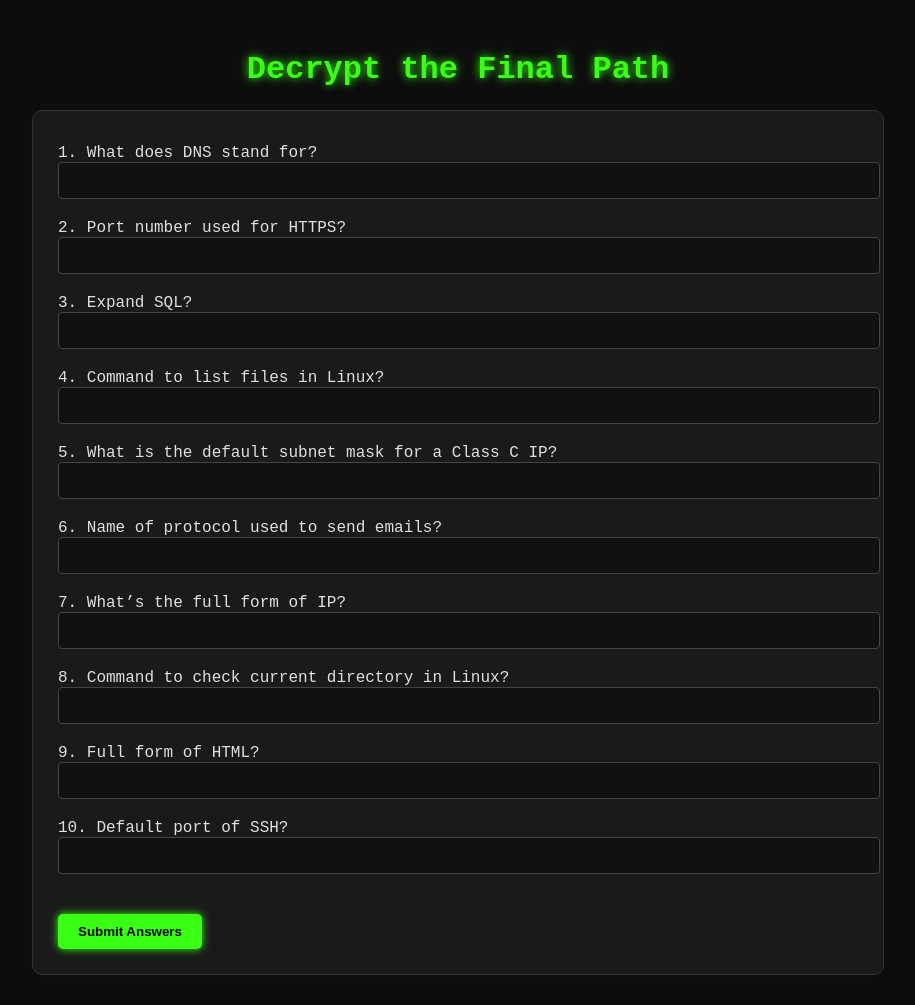
After one commit to erenYeager98/event-day-may, a Flask app: page /quiz in a window 1280 px wide. The commit adds this page. Shown: the whole page, without its empty margins (182-1097 px from the left). Run offline with Flask 3, Linux system fonts and the light colour scheme.

Commit message:
update all endpoints, add endpoints.

```diff
--- a/app.py
+++ b/app.py
@@ -4,13 +4,16 @@ import subprocess, os
 app = Flask(__name__, static_folder='static', template_folder='templates')
 app.secret_key = 'replace-with-a-secure-random-key'
 
-SECRET_CODE = "blacklotus"
-DEFAULT_CODE = """# Simple bug example: greet vs. greets
-def greet(name):
-    return f"Hello, {name}"
+SECRET_CODE = "Morse Code is Fun"
+DEFAULT_CODE = """
+encoded_str = "aHR0cDovLzU0LjE5Ny4xNi4xNjMvdGVybWluYWw="
 
-# Intentional typo below
-print(greets("World"))
+# Decode it
+decoded_bytes = base64.b64decode(encoded_str)
+decoded_str = decoded_bytes.decode('utf-8')
+
+print("Secret:", decoded_str)
+
 """
 
 # keep track of the current running process
@@ -22,6 +25,11 @@ def index():
         if request.form.get('code') == SECRET_CODE:
             return redirect(url_for('compiler'))
     return render_template('index.html')
+
+@app.route('/quiz', methods=['GET'])
+def quiz():
+    return render_template('quiz.html')
+
 
 @app.route('/compiler', methods=['GET', 'POST'])
 def compiler():
@@ -59,15 +67,18 @@ def compiler():
 
 
 # A dummy filesystem tree
-FS = {
-    "dir_a": {},
-    "dir_b": {},
-    "dir_c": {
-        "secret.txt": "The ultimate secret is 42.\n"
-    },
-    "dir_d": {},
-    # ... add as many dummy dirs as you like ...
-}
+FS = {}
+
+# Create 40 dummy directories
+for i in range(1, 41):
+    dirname = f"dir_{i}"
+    FS[dirname] = {}
+
+# Inject the final clue in one random directory
+FS["dir_27"]["final_round.txt"] = "Go to final round through this url: http://54.197.16.163/quiz"
+FS ["dir_14"]["secret.txt"] = "You got fooled! Try harder."
+FS["dir_16"]["secret2.txt"] = "You got fooled again! Try harderrr."
+FS["dir_19"]["secret3.txt"] = "I would have given up if i were you lol."
 
 def resolve_path(cwd):
     """Return the FS subtree at cwd."""
@@ -78,18 +89,36 @@ def resolve_path(cwd):
 
 @app.route('/terminal', methods=['GET', 'POST'])
 def terminal():
-    # init cwd and history
     if 'cwd' not in session:
         session['cwd'] = []
         session['history'] = []
     cwd = session['cwd']
     history = session['history']
+    output = ""
+
+    def resolve_path(cwd):
+        node = FS
+        for part in cwd:
+            node = node.get(part, {})
+        return node
+
+    def tree(node, indent=0):
+        lines = []
+        for name, content in sorted(node.items()):
+            lines.append("  " * indent + "|-- " + name)
+            if isinstance(content, dict):
+                lines.extend(tree(content, indent + 1))
+        return lines
 
     if request.method == 'POST':
         cmd = request.form.get('command', '').strip()
         parts = cmd.split()
-        output = ''
-        if parts[0] == 'ls':
+        if not parts:
+            return redirect(url_for('terminal'))
+
+        if 'rm' in parts[0]:
+            output = "rm is disabled for safety. Try something less destructive 😅"
+        elif parts[0] == 'ls':
             node = resolve_path(cwd)
             output = '  '.join(sorted(node.keys())) or ''
         elif parts[0] == 'cd':
@@ -97,27 +126,48 @@ def terminal():
             if target == '..':
                 if cwd: cwd.pop()
             elif target in resolve_path(cwd):
-                cwd.append(target)
+                if isinstance(resolve_path(cwd)[target], dict):
+                    cwd.append(target)
+                else:
+                    output = f"cd: not a directory: {target}"
             else:
-                output = f"bash: cd: {target}: No such file or directory"
+                output = f"cd: no such file or directory: {target}"
         elif parts[0] == 'cat':
             fname = parts[1] if len(parts) > 1 else ''
             node = resolve_path(cwd)
-            if fname in node:
+            if fname in node and isinstance(node[fname], str):
                 output = node[fname]
             else:
-                output = f"bash: cat: {fname}: No such file or directory"
+                output = f"cat: {fname}: No such file"
+        elif parts[0] == 'nano':
+            fname = parts[1] if len(parts) > 1 else ''
+            node = resolve_path(cwd)
+            node[fname] = "(You opened nano editor. Enter new text and save next time 😄)"
+            output = f"Opened '{fname}' in nano (simulated)."
+        elif parts[0] == 'tree':
+            node = resolve_path(cwd)
+            output = '\n'.join(tree(node))
+        elif parts[0] == 'help':
+            output = (
+                "Supported commands:\n"
+                "  ls      - List directory\n"
+                "  cd DIR  - Change directory\n"
+                "  cat FILE - View file contents\n"
+                "  nano FILE - Simulate editing\n"
+                "  tree    - View directory structure\n"
+                "  help    - Show this help\n"
+                "  (rm is disabled)"
+            )
         else:
-            output = f"bash: {parts[0]}: command not found"
+            output = f"{parts[0]}: command not found"
+
         history.append((cwd.copy(), cmd, output))
         session['cwd'] = cwd
         session['history'] = history
 
     prompt = '/' + '/'.join(cwd) if cwd else '/'
+    return render_template('terminal.html', history=history, prompt=prompt)
 
-    return render_template('terminal.html',
-                           history=history,
-                           prompt=prompt)
 
 if __name__ == '__main__':
     app.run(debug=True)
--- a/templates/index.html
+++ b/templates/index.html
@@ -7,7 +7,7 @@
 </head>
 <body>
     <div class="container">
-        <h1 class="title">Enter the Mystic Realm</h1>
+        <h1 class="title">-. ..- ..-. / ... .. / . -.. --- -.-. / . ... .-. --- --</h1>
         <form method="POST">
             <input type="text" name="code" placeholder="Enter secret code..." required>
             <button type="submit">Unlock</button>
--- /dev/null
+++ b/templates/quiz.html
@@ -0,0 +1,196 @@
+<!DOCTYPE html>
+<html lang="en">
+<head>
+  <meta charset="UTF-8" />
+  <meta name="viewport" content="width=device-width, initial-scale=1.0"/>
+  <title>The Final Quiz</title>
+  <style>
+    body {
+      background-color: #0d0d0d;
+      color: #e0e0e0;
+      font-family: 'Courier New', Courier, monospace;
+      padding: 30px;
+      margin: 0;
+    }
+
+    h1 {
+      color: #39ff14;
+      text-align: center;
+      text-shadow: 0 0 10px #39ff14;
+    }
+
+    .quiz-container {
+      max-width: 800px;
+      margin: 0 auto;
+      background: #1a1a1a;
+      border: 1px solid #333;
+      padding: 25px;
+      border-radius: 10px;
+      box-shadow: 0 0 20px #111;
+    }
+
+    .question {
+      margin-bottom: 20px;
+    }
+
+    label {
+      display: block;
+      margin-top: 8px;
+    }
+
+    input[type="text"] {
+      width: 100%;
+      padding: 10px;
+      background: #111;
+      border: 1px solid #444;
+      color: #39ff14;
+      border-radius: 4px;
+    }
+
+    button {
+      background: #39ff14;
+      color: #000;
+      border: none;
+      padding: 10px 20px;
+      margin-top: 20px;
+      cursor: pointer;
+      font-weight: bold;
+      border-radius: 5px;
+      box-shadow: 0 0 8px #39ff14;
+    }
+
+    .hidden {
+      display: none;
+    }
+
+    .congrats {
+      margin-top: 30px;
+      text-align: center;
+      font-size: 24px;
+      color: #39ff14;
+      animation: glow 1.5s infinite alternate;
+    }
+
+    @keyframes glow {
+      from {
+        text-shadow: 0 0 5px #39ff14;
+      }
+      to {
+        text-shadow: 0 0 20px #39ff14;
+      }
+    }
+
+    .download-btn {
+      display: inline-block;
+      background: #0f0;
+      color: #000;
+      padding: 10px 20px;
+      font-weight: bold;
+      text-decoration: none;
+      border-radius: 6px;
+      margin-top: 20px;
+      box-shadow: 0 0 10px #0f0;
+    }
+
+    .error-msg {
+      color: #ff4444;
+      text-align: center;
+      margin-top: 20px;
+    }
+  </style>
+</head>
+<body>
+  <h1>Decrypt the Final Path</h1>
+  <div class="quiz-container">
+    <form id="quizForm">
+      <div class="question">
+        <label>1. What does DNS stand for?</label>
+        <input type="text" name="q1" />
+      </div>
+      <div class="question">
+        <label>2. Port number used for HTTPS?</label>
+        <input type="text" name="q2" />
+      </div>
+      <div class="question">
+        <label>3. Expand SQL?</label>
+        <input type="text" name="q3" />
+      </div>
+      <div class="question">
+        <label>4. Command to list files in Linux?</label>
+        <input type="text" name="q4" />
+      </div>
+      <div class="question">
+        <label>5. What is the default subnet mask for a Class C IP?</label>
+        <input type="text" name="q5" />
+      </div>
+      <div class="question">
+        <label>6. Name of protocol used to send emails?</label>
+        <input type="text" name="q6" />
+      </div>
+      <div class="question">
+        <label>7. What’s the full form of IP?</label>
+        <input type="text" name="q7" />
+      </div>
+      <div class="question">
+        <label>8. Command to check current directory in Linux?</label>
+        <input type="text" name="q8" />
+      </div>
+      <div class="question">
+        <label>9. Full form of HTML?</label>
+        <input type="text" name="q9" />
+      </div>
+      <div class="question">
+        <label>10. Default port of SSH?</label>
+        <input type="text" name="q10" />
+      </div>
+      <button type="submit">Submit Answers</button>
+    </form>
+
+    <div class="congrats hidden" id="congratsMsg">
+      🎉 Well done, Hacker! 🎉<br/>
+      You have unlocked the final clue.
+      <br/>
+      <a class="download-btn" href="{{ url_for('static', filename='final_clue.png') }}" download>Download Final Clue</a>
+    </div>
+
+    <div class="error-msg hidden" id="failMsg">
+      Hmm... You're close, but not quite there.<br/>
+      Refresh and try again. We believe in you!
+    </div>
+  </div>
+
+  <script>
+    const answers = {
+      q1: "domain name system",
+      q2: "443",
+      q3: "structured query language",
+      q4: "ls",
+      q5: "255.255.255.0",
+      q6: "smtp",
+      q7: "internet protocol",
+      q8: "pwd",
+      q9: "hypertext markup language",
+      q10: "22"
+    };
+
+    document.getElementById("quizForm").addEventListener("submit", function (e) {
+      e.preventDefault();
+      let score = 0;
+      const formData = new FormData(this);
+      for (let key in answers) {
+        const userAnswer = (formData.get(key) || "").toLowerCase().trim();
+        if (userAnswer === answers[key]) {
+          score++;
+        }
+      }
+
+      if (score >= 7) {
+        document.getElementById("quizForm").classList.add("hidden");
+        document.getElementById("congratsMsg").classList.remove("hidden");
+      } else {
+        document.getElementById("failMsg").classList.remove("hidden");
+      }
+    });
+  </script>
+</body>
+</html>
```
Also changed, not shown: temp_code.py (+15 -1 lines), static/final_clue.png (added).
